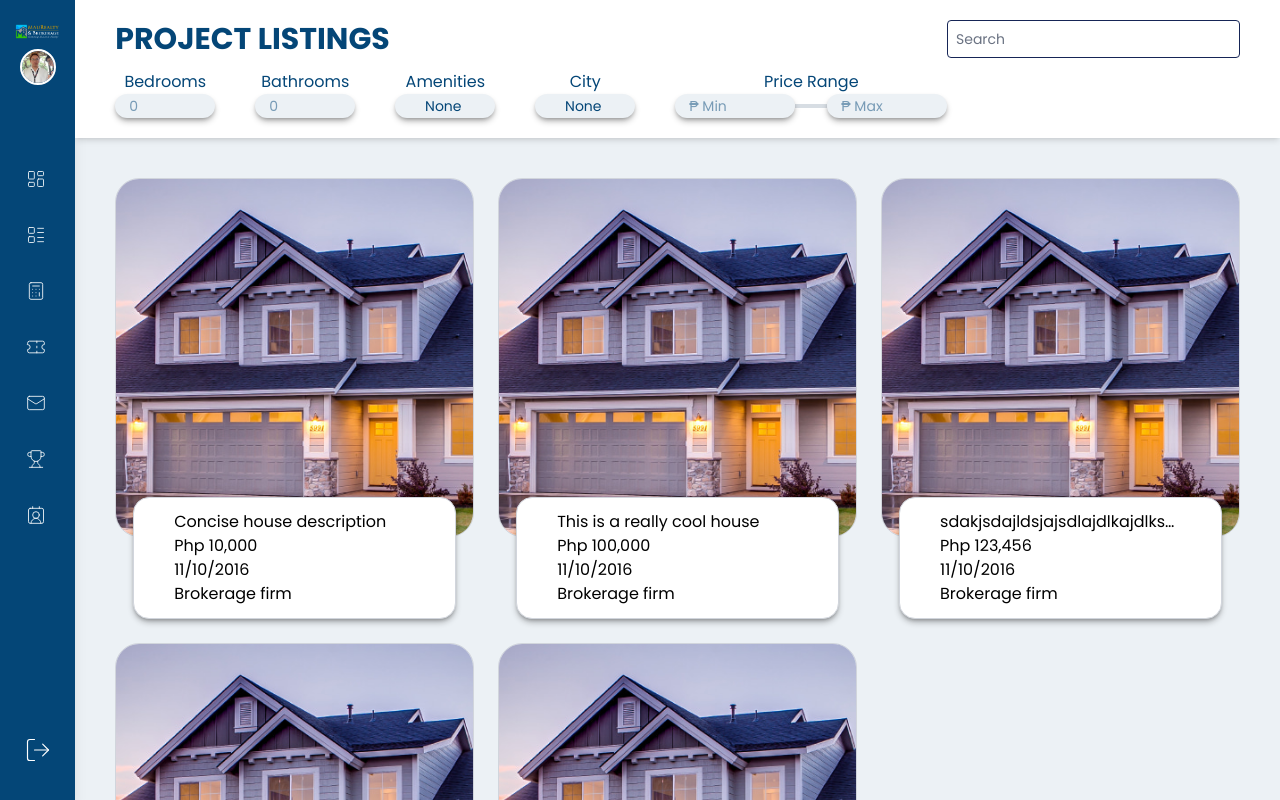
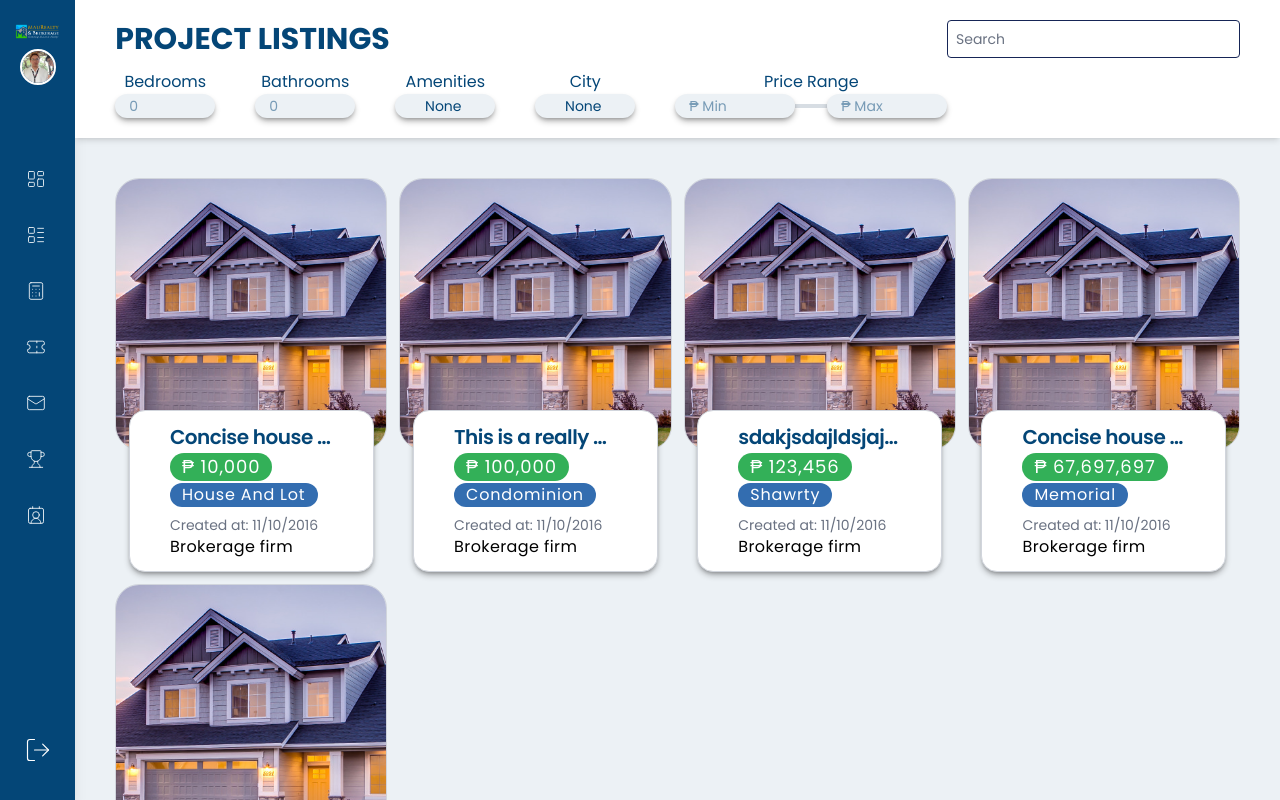
Before and after one commit to Wh4t-20/maurealty-agent-portal, a Vue app: page /listings in a window 1280 px wide. Built offline with nearby package versions, Linux system fonts and the light colour scheme.

Commit message:
Made property card sexier

```diff
--- a/src/components/PropertyCard.vue
+++ b/src/components/PropertyCard.vue
@@ -5,10 +5,17 @@
     />
 
     <div class="z-1 -mt-10 w-9/10 p-3 px-10 rounded-2xl bg-white border border-gray-300 shadow-md/30 ">
-      <p class="property-desc truncate">{{ details.description }}</p>
-      <p class="property-price">Php {{ details.price.toLocaleString() }}</p>
-      <p class="date">{{ details.created_at.toLocaleDateString() }}</p>
-      <p class="broker">Brokerage firm</p>
+      <p class="text-xl text-maurealty-blue font-semibold tracking-tight truncate">{{ details.description }}</p>
+
+      <span class="inline-block bg-[#33b058] text-lg text-white px-3 rounded-full tracking-wider mr-2 mt-0.5">
+        ₱ {{ details.price.toLocaleString() }}
+      </span>
+      <span class="inline-block bg-[#336db0] text-white px-3 rounded-full tracking-wider mt-0.5">
+        {{ details.property_type  }}
+      </span>
+
+      <p class="text-sm text-gray-500 mt-2">Created at: {{ details.created_at.toLocaleDateString() }}</p>
+      <p class="tracking-wide">Brokerage firm</p>
     </div>
   </div>
 </template>
--- a/src/views/Listings.vue
+++ b/src/views/Listings.vue
@@ -37,7 +37,6 @@
               <input type="number" placeholder="₱ Min" class="text-sm w-30 py-0.5 pl-3.5 pr-1 rounded-xl bg-[#ECF1F5] shadow-md/30 focus:outline-2 focus:outline-maurealty-blue" />
               <span class="w-8 border-2 border-[#d7dde3] self-center -mx-4 -z-1"></span>
               <input type="number" placeholder="₱ Max" class="text-sm w-30 py-0.5 pl-3.5 pr-1 rounded-xl bg-[#ECF1F5] shadow-md/30 focus:outline-2 focus:outline-maurealty-blue" />
-
             </div>
           </section>
        </div>
@@ -51,7 +50,7 @@
       <!-- Listings-->
       <section class="h-full overflow-y-auto">
         <div class="p-10">
-          <div class="grid grid-cols-1 md:grid-cols-2 lg:grid-cols-3 gap-6">
+          <div class="grid grid-cols-1 md:grid-cols-2 lg:grid-cols-4 gap-3">
             <PropertyCard
               v-for="property in properties"
               :key="property.listing_id"
```
